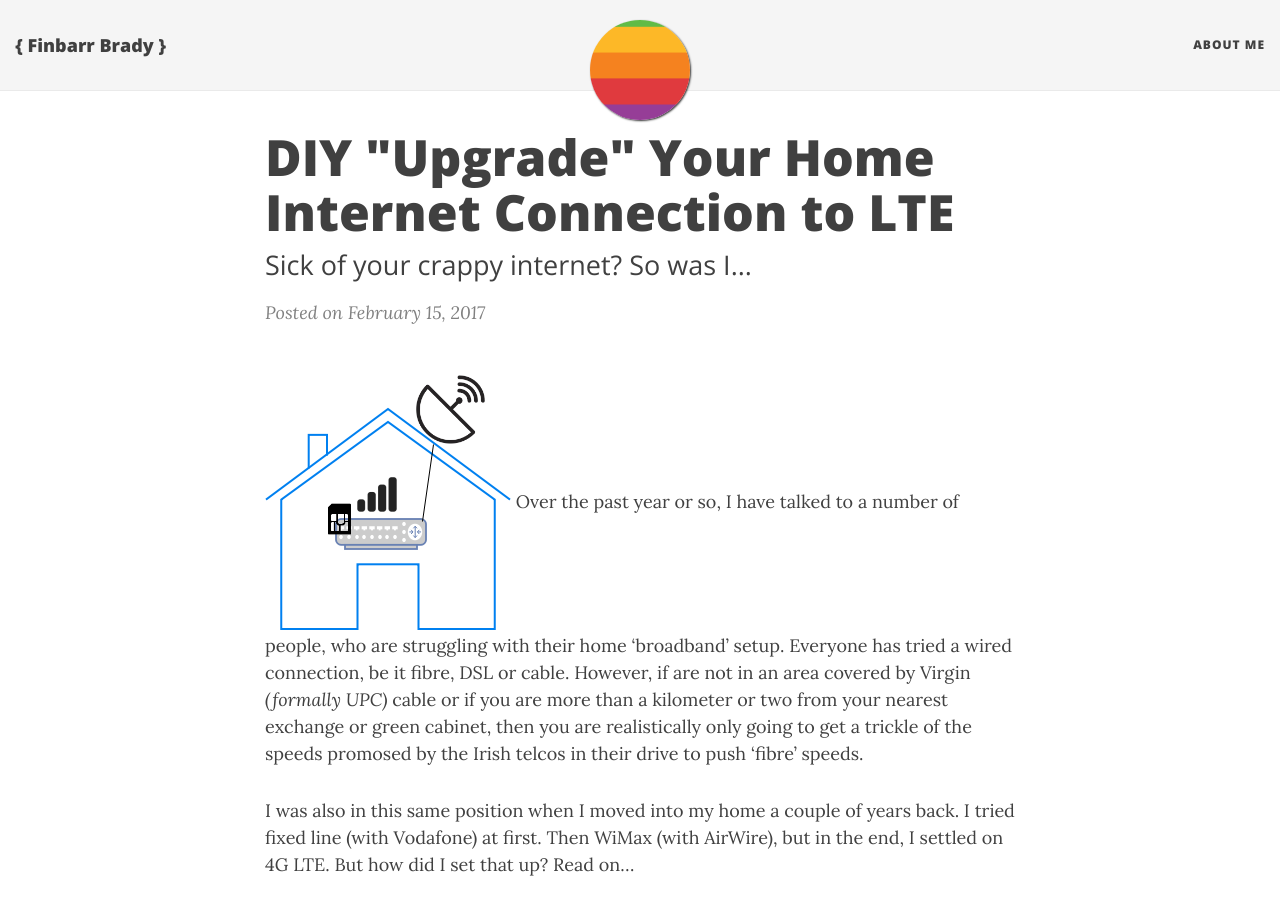
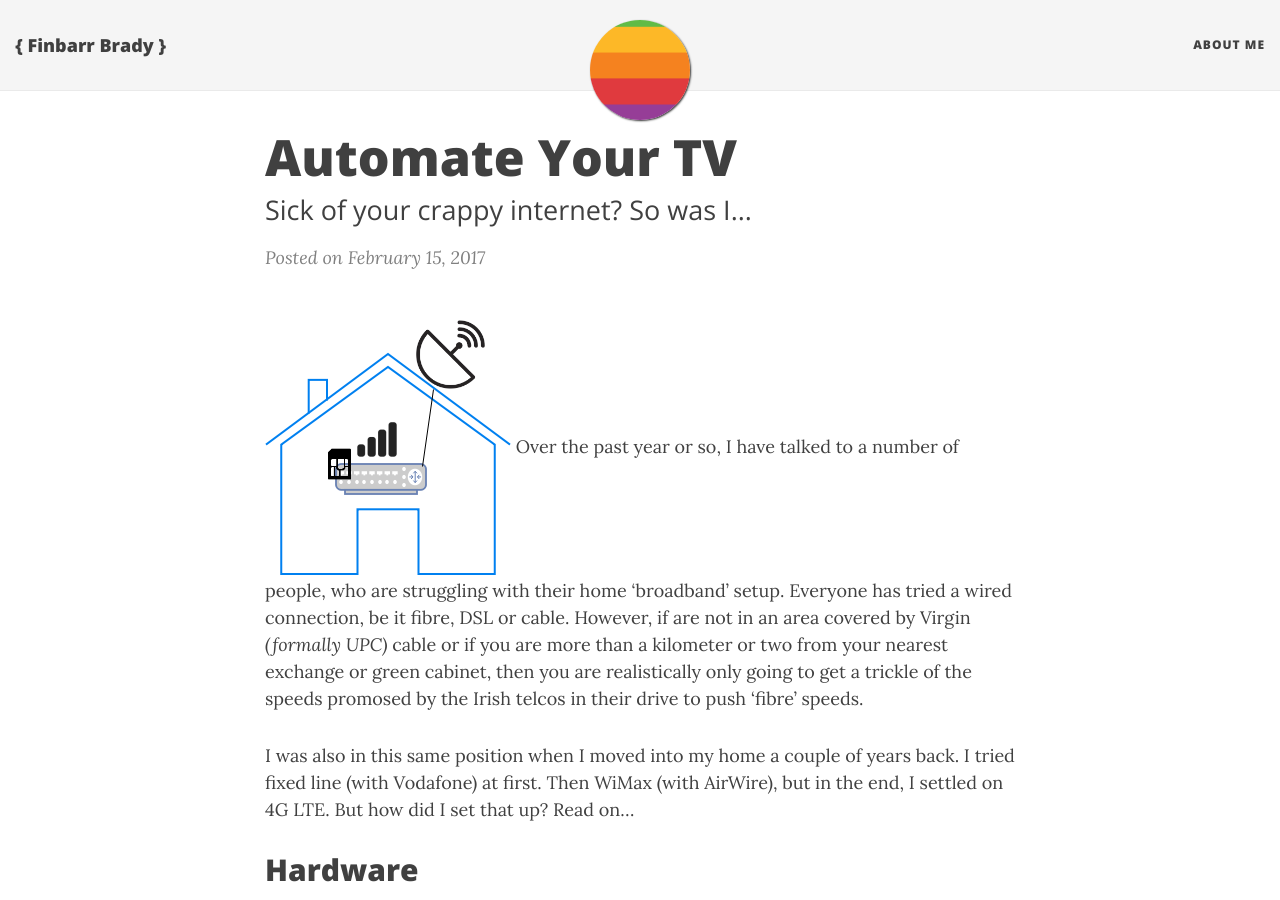
Before and after one commit to fbradyirl/fbradyirl_archive.github.io, a Jekyll site: the page built from _posts/2017-02-15-diy-4g-broadband.md, in a window 1280 px wide and 900 px high. Built offline with Jekyll 4.4.1, drawn with Linux system fonts in a browser that asks for light colours; nearby versions of some CDN libraries; comment, search, counter and statistics services are not loaded.

Commit message:
Updated 2017-02-15-diy-4g-broadband.md

```diff
--- a/_posts/2017-02-15-diy-4g-broadband.md
+++ b/_posts/2017-02-15-diy-4g-broadband.md
@@ -1,7 +1,7 @@
 ---
 layout: post
 published: true
-title: DIY "Upgrade" Your Home Internet Connection to LTE
+title: Automate Your TV
 tags:
   - tech
   - iot
```
